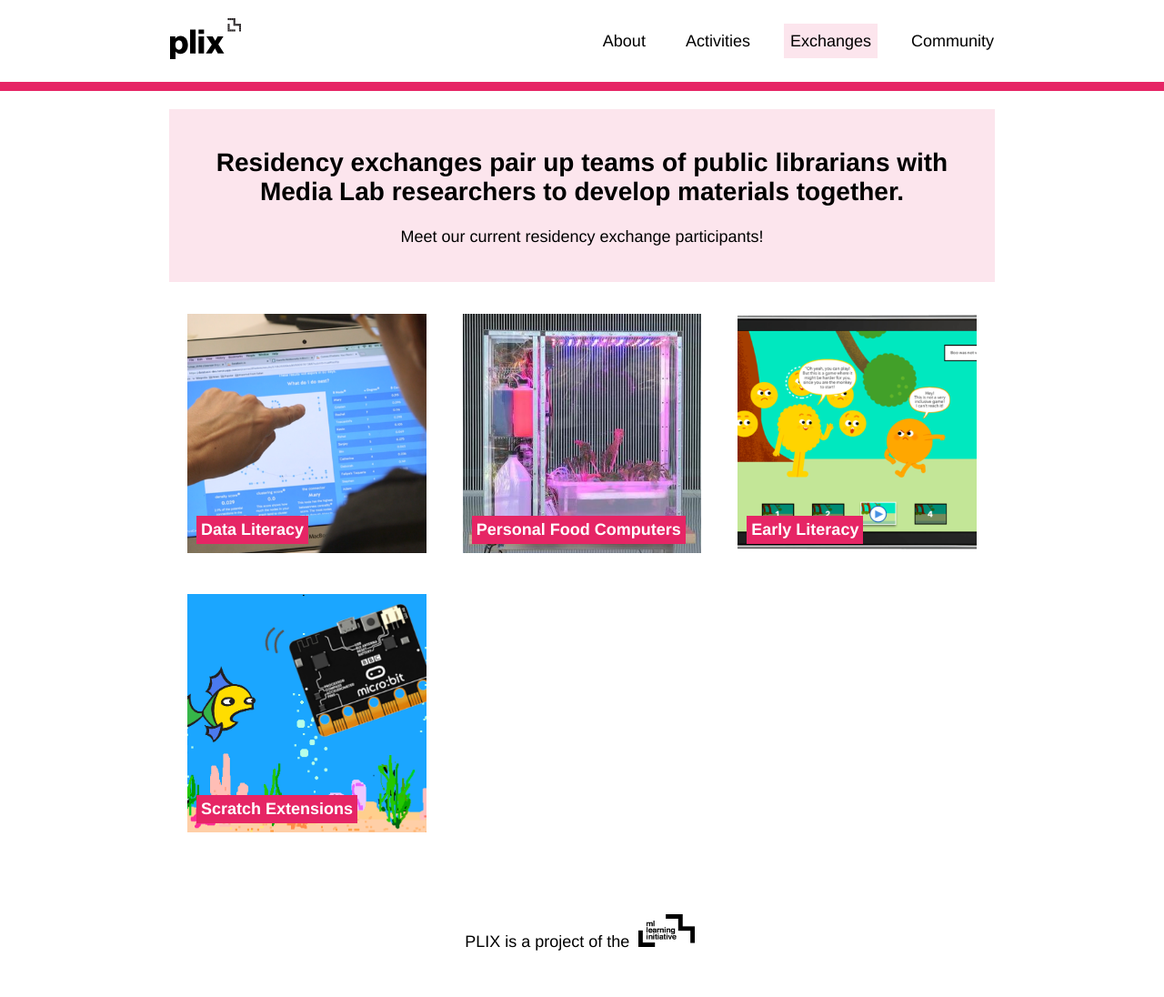
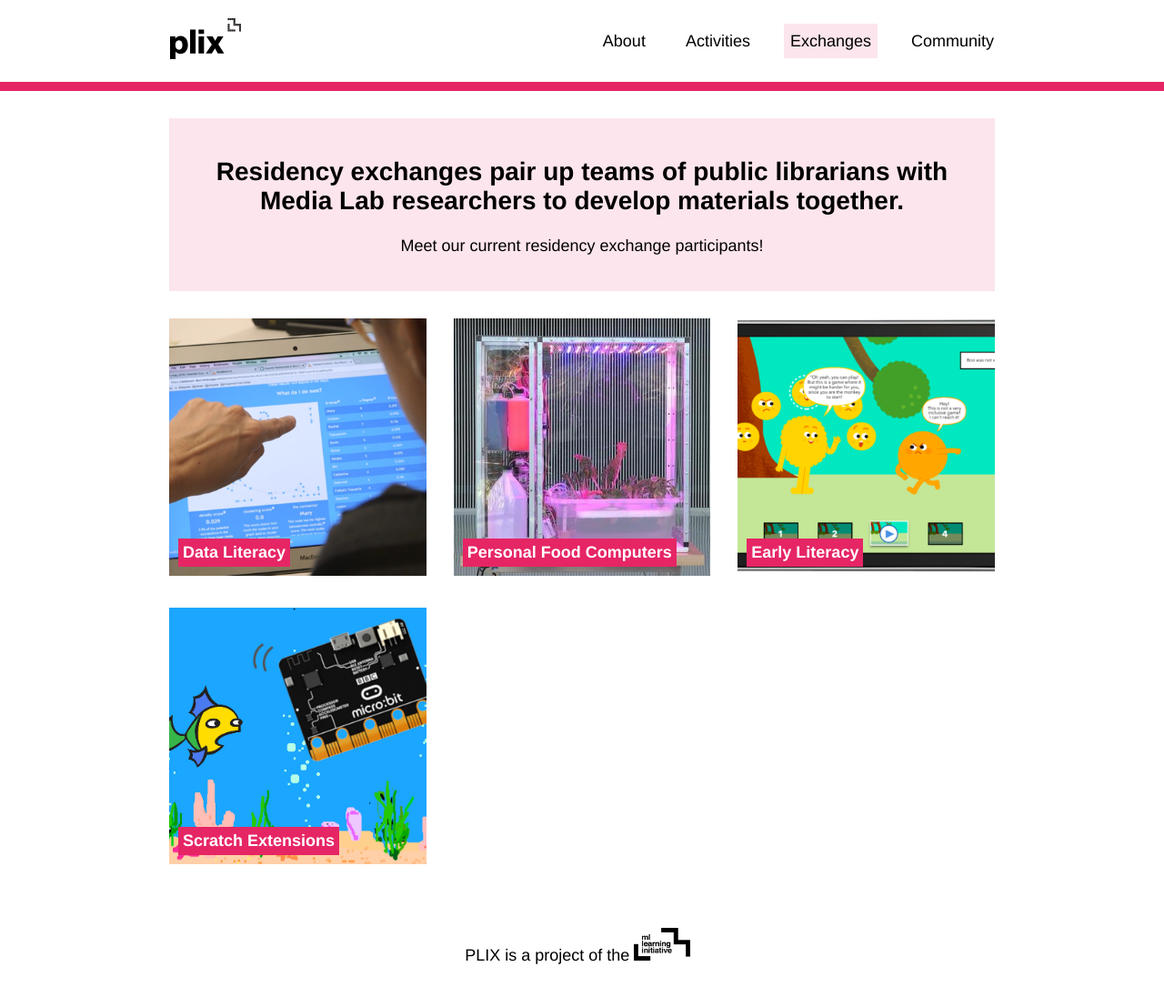
Before and after one commit to sjhoffhoff/plix-staging, a Jekyll site: the page built from exchanges.html, in a window 1280 px wide. Shown: the whole page at 91% size. Built offline with Jekyll 4.4.1, drawn with Linux system fonts in a browser that asks for light colours; some web fonts are replaced.

```diff
--- a/_sass/_layout.scss
+++ b/_sass/_layout.scss
@@ -56,7 +56,8 @@
 
 .tile-wrapper {
   width: 75%;
-  margin: 130px auto 0 auto;
+  max-width: 300px;
+  margin: 150px auto 0 auto;
 }
 
 // Content component layouts
@@ -118,12 +119,15 @@
 }
 
 .tiles {
-  margin: 15px 0 0 0;
+  margin-top: 30px;
   padding: 0;
+  display: grid;
+  grid-template-columns: repeat(1, minmax(200px, 450px));
+  grid-gap: 30px;
 
   li {
-    text-align: center;
-    padding: 15px;
+    text-align: left;
+    padding: 0;
   }
 
   .tile {
@@ -209,12 +213,12 @@
   }
 
   .tile-wrapper {
-    margin-top: 135px;
+    margin-top: 155px;
+    max-width: 630px;
   }
 
   // Content component updates for small-med screens
   .tiles {
-    display: grid;
     grid-template-columns: repeat(2, minmax(200px, 450px));
   }
 
@@ -278,7 +282,7 @@
 
   .tile-wrapper {
     width: 80%;
-    margin-top: 20px;
+    margin-top: 30px;
   }
 
   // Content component updates for med-large screens
@@ -303,12 +307,6 @@
     grid-column: 2;
     grid-row: span 3;
     padding-left: 15px;
-  }
-
-  .tiles {
-    li {
-      padding: 20px;
-    }
   }
 
   .activities-headline {
--- a/_sass/_styles.scss
+++ b/_sass/_styles.scss
@@ -123,11 +123,11 @@ body {
 }
 
 .external-logo {
-  text-align: center;
+  text-align: left;
 
   img {
     height: 2em;
-    padding: 0 5px;
+    padding: 0 10px 0 0;
   }
 }
 
```
Also changed, not shown: _data/exchanges.yml (+7 -7 lines).
